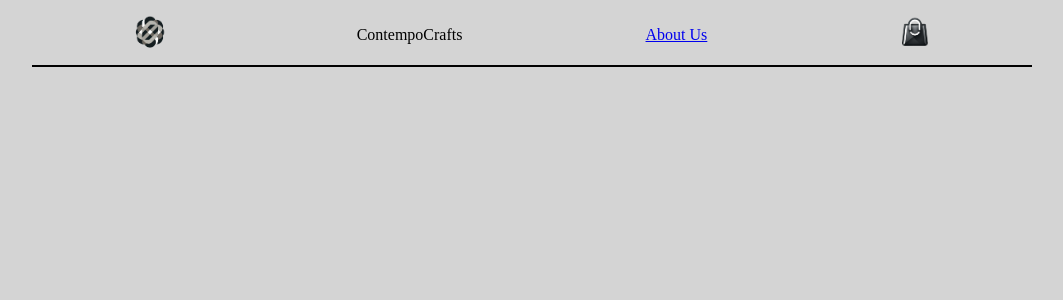
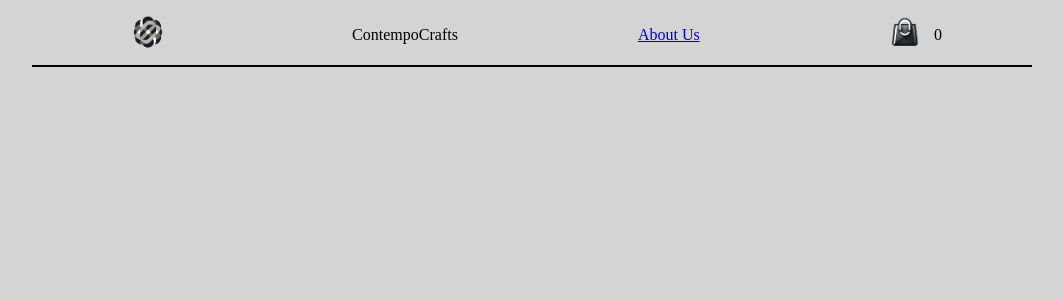
Before and after one commit to kjcioffi/django-ecommerce, a Django app: page / in a window 1280 px wide. Shown: the top 300 px of the page, without its empty margins (108-1171 px from the left). Run offline with Django 4.2, Linux system fonts and the light colour scheme; data that the repository does not hold is empty.

Commit message:
Added some styling to better position the item count in the bag.

```diff
--- a/store/static/store/base.css
+++ b/store/static/store/base.css
@@ -13,6 +13,10 @@ body {
     margin-block-end: 20px;
 }
 
+.bag-quantity {
+    margin-inline-start: -11rem;
+}
+
 #logo, #bag {
     width: 50px;
     height: 50px;
--- a/store/templates/store/base.html
+++ b/store/templates/store/base.html
@@ -13,6 +13,7 @@
             <aside>ContempoCrafts</aside>
             <a href="{% url 'store:index' %}">About Us</a>
             <a href="{% url 'store:index' %}"><img id="bag" src="{% static 'store/images/shopping_bag.png' %}"></a>
+            <p class="bag-quantity">{{ total_items }}</p>
         </nav>
         {% block content %}{% endblock %}
         {% block scripts %}{% endblock %}
```
